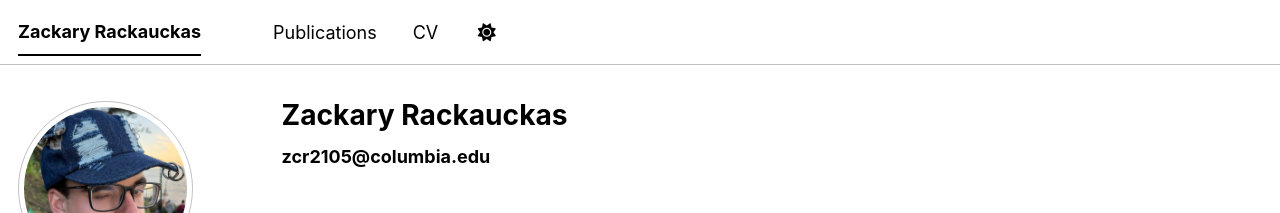
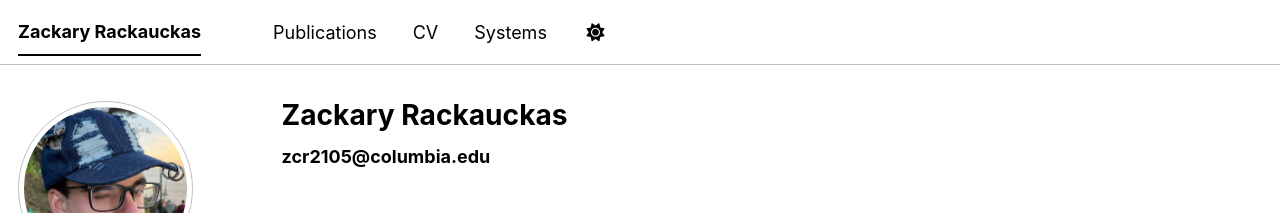
Before and after one commit to zackrack/zackrack.github.io, a Jekyll site: the page built from _pages/about.md, in a window 1280 px wide. Shown: the top 213 px of the page. Built offline with Jekyll 4.4.1, drawn with Linux system fonts in a browser that asks for light colours; some web fonts are replaced; a script bundle is joined from its source files by our own code; library files that are not in the unit come from our copies.

Commit message:
Add 'Systems' link to navigation

```diff
--- a/_data/navigation.yml
+++ b/_data/navigation.yml
@@ -26,6 +26,9 @@ main:
   - title: "CV"
     url: /files/cv.pdf
 
+  - title: "Systems"
+    url: /systems/
+
   # - title: "CV"
   #   url: /cv-json/
 
```
